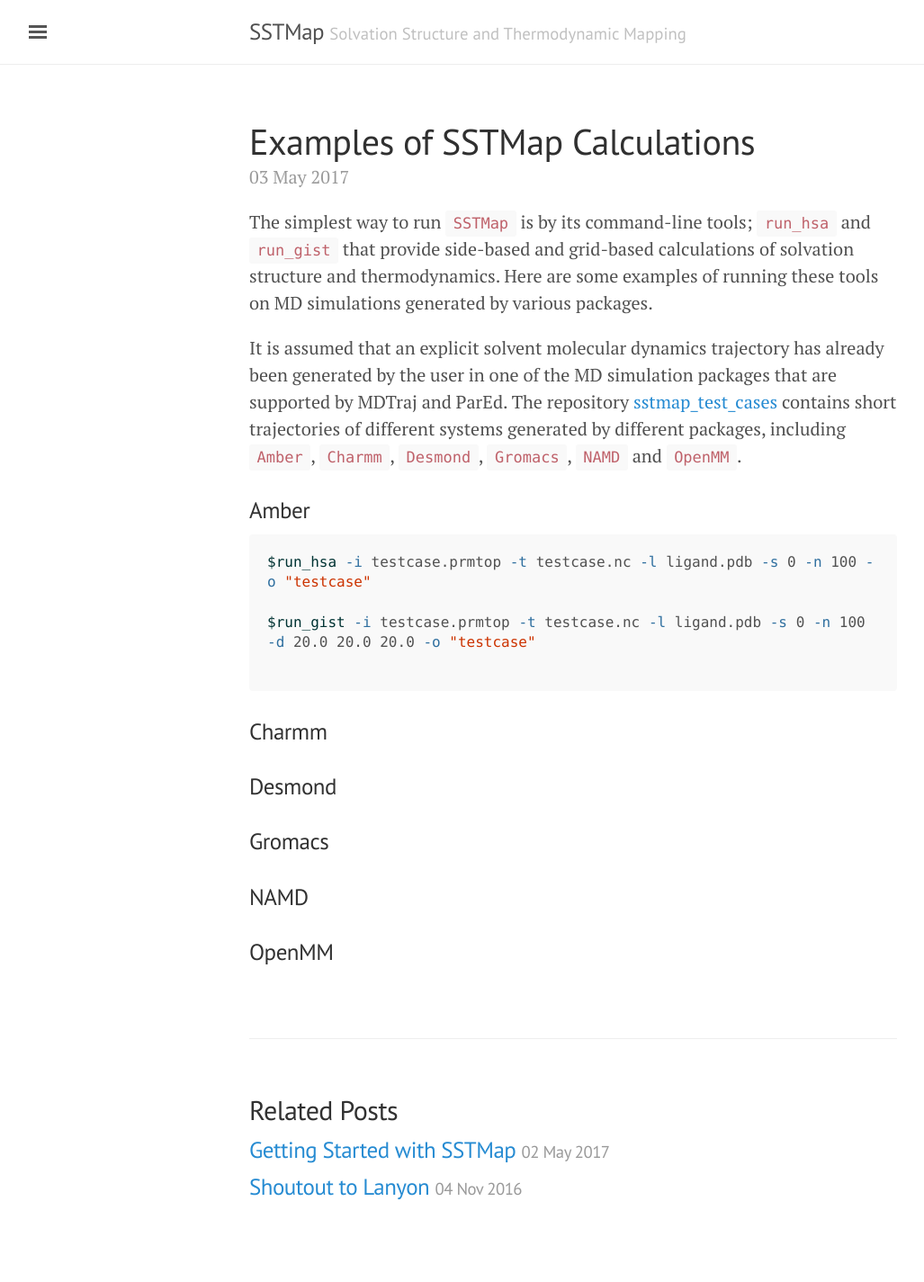
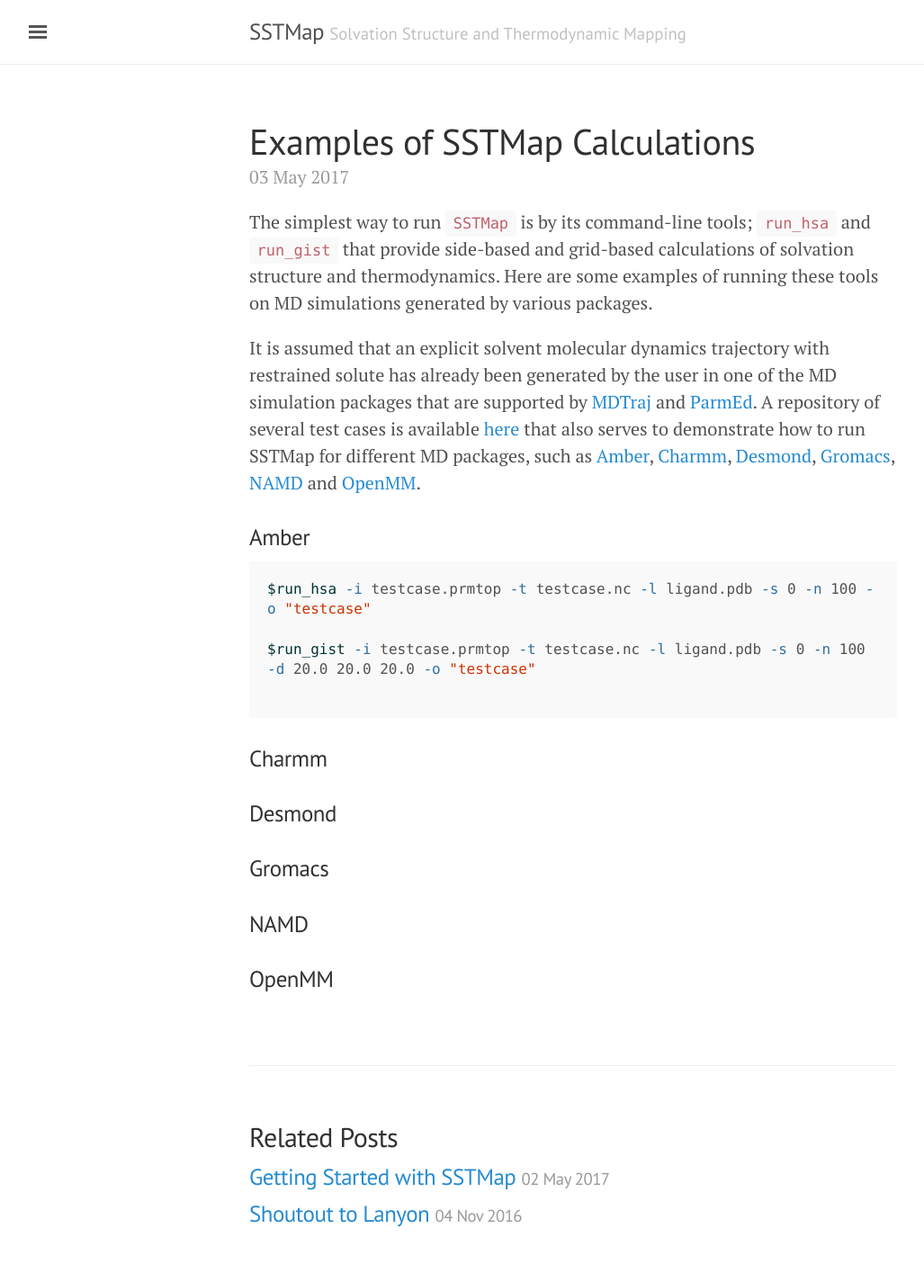
Before and after one commit to KurtzmanLab/SSTMap, a Jekyll site: the page built from _posts/2017-05-03-simple-examples.md, in a window 1280 px wide. Shown: the whole page at 90% size, without its empty margins (3-1030 px from the left). Built offline with Jekyll 4.4.1, drawn with Linux system fonts in a browser that asks for light colours; before the commit the page ends 1395 px from its top, so only the background shows below that.

Commit message:
Update 2017-05-03-simple-examples.md
Edits

````diff
--- a/_posts/2017-05-03-simple-examples.md
+++ b/_posts/2017-05-03-simple-examples.md
@@ -6,7 +6,7 @@
 The simplest way to run `SSTMap` is by its command-line tools; `run_hsa` and `run_gist` that provide side-based and grid-based calculations of solvation structure and thermodynamics. Here are some examples of running these tools on MD simulations generated by various packages.
 
 <!--more-->
-It is assumed that an explicit solvent molecular dynamics trajectory has already been generated by the user in one of the MD simulation packages that are supported by MDTraj and ParEd. The repository [sstmap_test_cases](https://github.com/KurtzmanLab/sstmap_test_cases) contains short trajectories of different systems generated by different packages, including `Amber`, `Charmm`, `Desmond`, `Gromacs`, `NAMD` and `OpenMM`.
+It is assumed that an explicit solvent molecular dynamics trajectory with restrained solute has already been generated by the user in one of the MD simulation packages that are supported by [MDTraj](mdtraj.org) and [ParmEd](http://parmed.github.io/ParmEd/html/index.html). A repository of several test cases is available [here](https://github.com/KurtzmanLab/sstmap_test_suite) that also serves to demonstrate how to run SSTMap for different MD packages, such as [Amber](http://ambermd.org/), [Charmm](www.charmm.org), [Desmond](https://www.deshawresearch.com/resources_desmond.html), [Gromacs](http://www.gromacs.org/), [NAMD](http://www.ks.uiuc.edu/Research/namd/) and [OpenMM](http://openmm.org/).
 ### Amber
 ```bash
 $run_hsa -i testcase.prmtop -t testcase.nc -l ligand.pdb -s 0 -n 100 -o "testcase"
````
